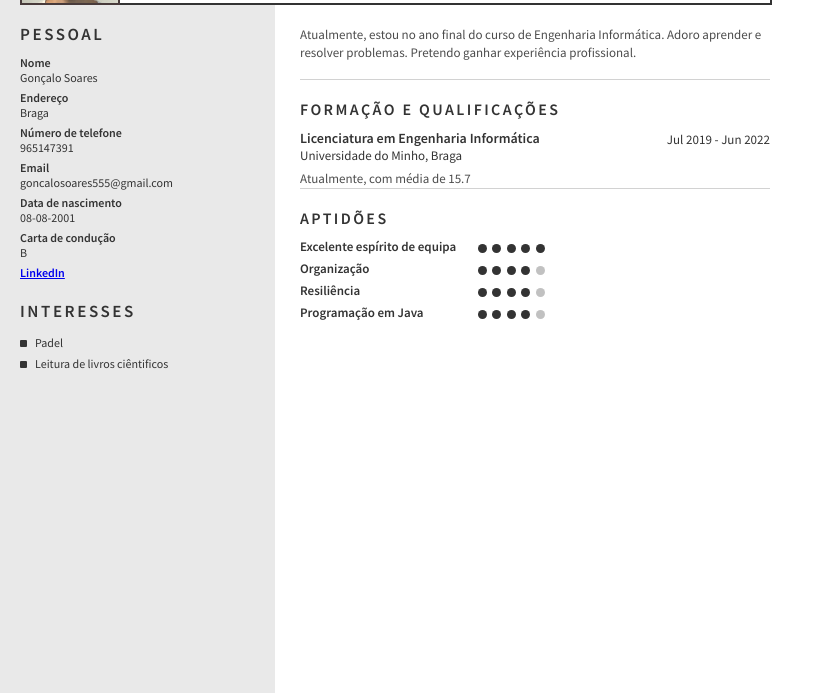
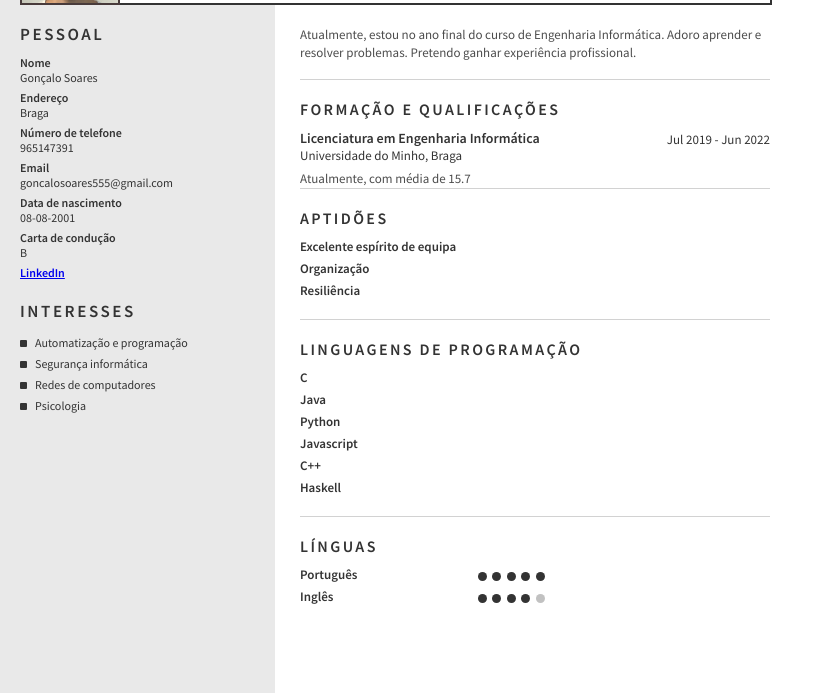
Before and after one commit to gonaloppcc/gonaloppcc.github.io, a plain HTML site: page index.html in a window 1280 px wide. Shown: the part 107-800 px from the top of the page, without its empty margins (0-815 px from the left). Drawn offline with Linux system fonts and the light colour scheme.

Commit message:
Update CV.

```diff
--- a/index.html
+++ b/index.html
@@ -729,11 +729,19 @@
         <ul class="sidebar--list">
             <li class="sidebar--item sidebar--item-text sidebar--item-interest">
                 <i class="sidebar--icon-square"></i>
-                Padel
+                Automatização e programação
             </li>
             <li class="sidebar--item sidebar--item-text sidebar--item-interest">
                 <i class="sidebar--icon-square"></i>
-                Leitura de livros ciêntificos
+                Segurança informática
+            </li>
+            <li class="sidebar--item sidebar--item-text sidebar--item-interest">
+                <i class="sidebar--icon-square"></i>
+                Redes de computadores
+            </li>
+            <li class="sidebar--item sidebar--item-text sidebar--item-interest">
+                <i class="sidebar--icon-square"></i>
+                Psicologia
             </li>
         </ul>
     </div>
@@ -799,6 +807,92 @@
                 <div class="skills--label">
                     <h3>Excelente espírito de equipa</h3>
                 </div>
+            </li>
+
+            <li class="section--item skills">
+                <div class="skills--label">
+                    <h3>Organização</h3>
+                </div>
+            </li>
+
+            <li class="section--item skills">
+                <div class="skills--label">
+                    <h3>Resiliência</h3>
+                </div>
+            </li>
+
+        </ol>
+
+    </div>
+
+
+    <div class="section">
+
+        <div class="section--title">
+            <h2>
+                Linguagens de programação
+            </h2>
+        </div>
+
+
+        <ol class="section--list skills">
+
+            <li class="section--item skills">
+                <div class="skills--label">
+                    <h3>C</h3>
+                </div>
+            </li>
+
+            <li class="section--item skills">
+                <div class="skills--label">
+                    <h3>Java</h3>
+                </div>
+            </li>
+
+            <li class="section--item skills">
+                <div class="skills--label">
+                    <h3>Python</h3>
+                </div>
+            </li>
+
+            <li class="section--item skills">
+                <div class="skills--label">
+                    <h3>Javascript</h3>
+                </div>
+            </li>
+
+            <li class="section--item skills">
+                <div class="skills--label">
+                    <h3>C++</h3>
+                </div>
+            </li>
+
+            <li class="section--item skills">
+                <div class="skills--label">
+                    <h3>Haskell</h3>
+                </div>
+            </li>
+
+        </ol>
+
+    </div>
+
+
+    <div class="section">
+
+        <div class="section--title">
+            <h2>
+                Línguas
+            </h2>
+        </div>
+
+
+        <ol class="section--list skills">
+
+            <li class="section--item skills">
+                <div class="skills--label">
+                    <h3>Português</h3>
+                </div>
                 <ul class="skills__list">
                     <li class="skills__item active"></li>
                     <li class="skills__item active"></li>
@@ -810,7 +904,7 @@
 
             <li class="section--item skills">
                 <div class="skills--label">
-                    <h3>Organização</h3>
+                    <h3>Inglês</h3>
                 </div>
                 <ul class="skills__list">
                     <li class="skills__item active"></li>
@@ -820,38 +914,9 @@
                     <li class="skills__item "></li>
                 </ul>
             </li>
-
-            <li class="section--item skills">
-                <div class="skills--label">
-                    <h3>Resiliência</h3>
-                </div>
-                <ul class="skills__list">
-                    <li class="skills__item active"></li>
-                    <li class="skills__item active"></li>
-                    <li class="skills__item active"></li>
-                    <li class="skills__item active"></li>
-                    <li class="skills__item "></li>
-                </ul>
-            </li>
-
-            <li class="section--item skills">
-                <div class="skills--label">
-                    <h3>Programação em Java</h3>
-                </div>
-                <ul class="skills__list">
-                    <li class="skills__item active"></li>
-                    <li class="skills__item active"></li>
-                    <li class="skills__item active"></li>
-                    <li class="skills__item active"></li>
-                    <li class="skills__item "></li>
-                </ul>
-            </li>
-
-
         </ol>
 
     </div>
-
 
 </section>
 
```
